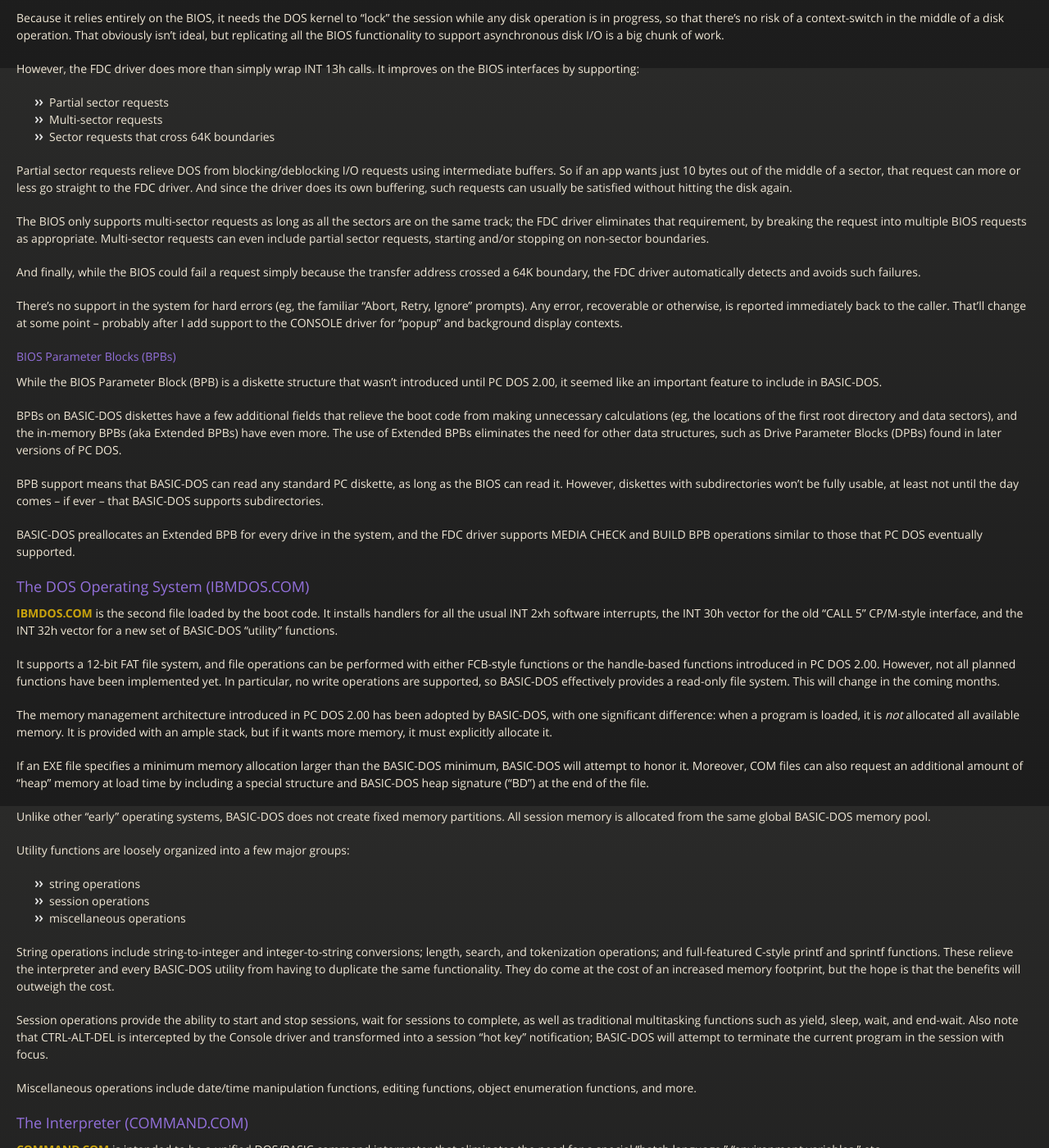
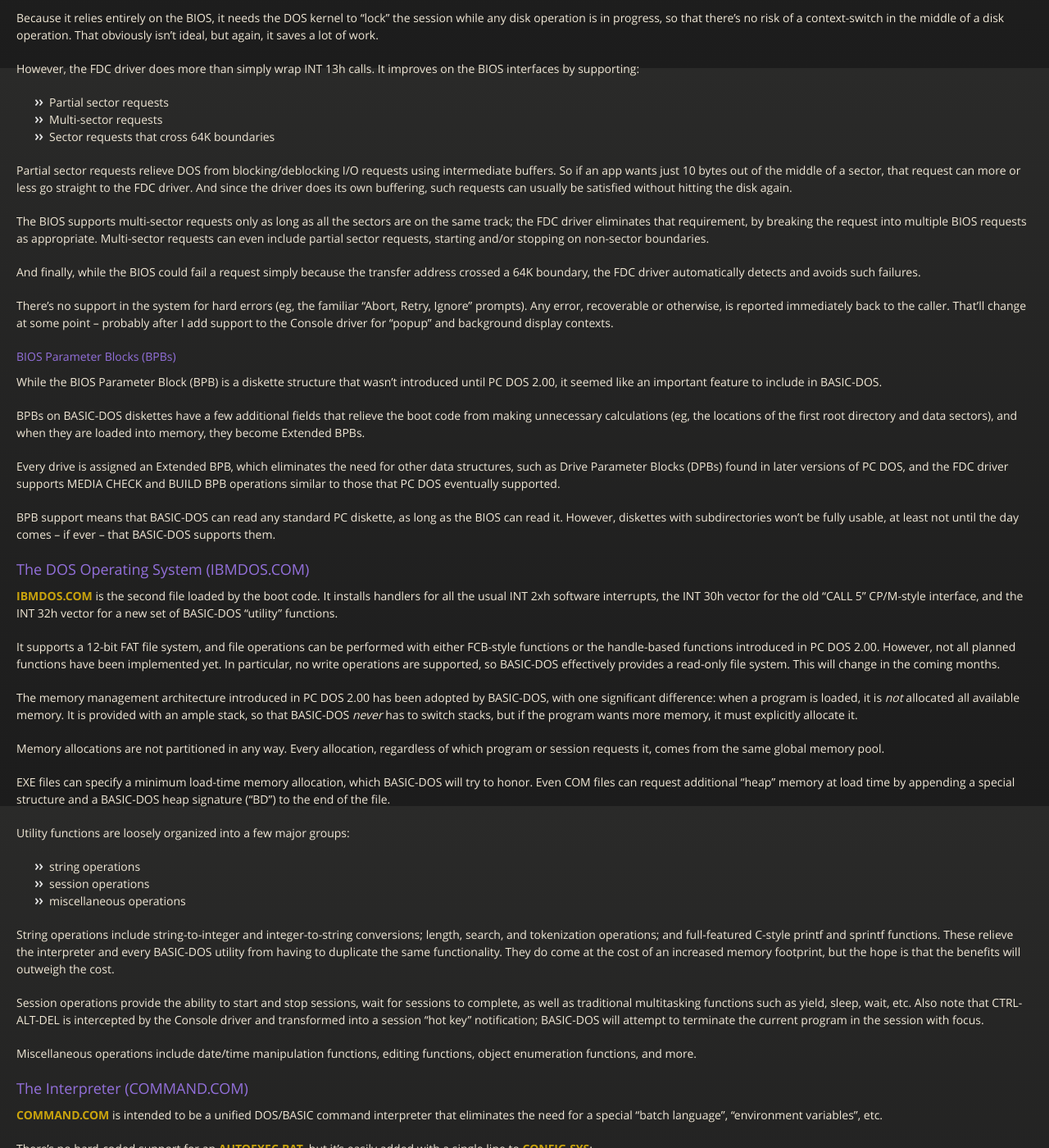
Before and after one commit to jeffpar/basicdos, a Jekyll site: the page built from blog/_posts/2020-12-12-conception.md, in a window 1280 px wide and 1400 px high, scrolled down 2617 px. Shown: the whole window at 82% size. Built offline with Jekyll 4.4.1, drawn with Linux system fonts in a browser that asks for light colours; some of the changed text lies outside the part shown.

Commit message:
More tweaks to the machine template

```diff
--- a/_includes/machine.html
+++ b/_includes/machine.html
@@ -269,7 +269,7 @@
   {%- endfor -%}
     </div>
   {%- if machine_debugger %}
-    <div class="pcjs-reference" style="padding-left:8px">[<a href="{{ machine_debugger }}" onclick="pcjsOnClick(this)">Debugger</a>]</div>
+    <div class="pcjs-reference" style="padding-left:8px">[<a href="{{ machine_debugger }}/" onclick="pcjsOnClick(this)">Debugger</a>]</div>
   {%- endif %}
     <div class="pcjs-copyright">
   {%- assign machine_name = machine_data.name | default: "PCjs Machines" %}
--- a/blog/_posts/2020-12-12-conception.md
+++ b/blog/_posts/2020-12-12-conception.md
@@ -57,11 +57,11 @@
 reports that it isn't needed (eg, if no serial or parallel adapter is present),
 then the driver is discarded.
 
-If you type the `MEM /D` command, you'll see that BASIC-DOS most of the
+If you type the `MEM /D` command, you'll see that BASIC-DOS has most of the
 usual built-in DOS device drivers, although the only ones that really do
 much at this point are:
 
-  - CON (ie, a unified screen and keyboard driver)
+  - CON (combined screen and keyboard driver)
   - COM1, COM2, etc.
   - CLOCK$
   - FDC$ (yes, BASIC-DOS block drivers can have names, too)
@@ -155,15 +155,13 @@
 
 This is a block device driver specifically designed for the IBM PC's floppy
 drive controller.  However, unlike the Console and Serial drivers, it does *not*
-currently support asynchronous I/O.  I didn't feel like taking on that work
-just yet, so it's largely just a wrapper for the BIOS INT 13h READ and WRITE
-functions.
+currently support asynchronous I/O.  I didn't feel like taking on that work,
+so it's largely just a wrapper for the BIOS INT 13h READ and WRITE functions.
 
 Because it relies entirely on the BIOS, it needs the DOS kernel to "lock"
 the session while any disk operation is in progress, so that there's no risk
 of a context-switch in the middle of a disk operation.  That obviously isn't
-ideal, but replicating all the BIOS functionality to support asynchronous disk
-I/O is a big chunk of work.
+ideal, but again, it saves a lot of work.
 
 However, the FDC driver does more than simply wrap INT 13h calls.  It improves
 on the BIOS interfaces by supporting:
@@ -178,7 +176,7 @@
 since the driver does its own buffering, such requests can usually be satisfied
 without hitting the disk again.
 
-The BIOS only supports multi-sector requests as long as all the sectors are
+The BIOS supports multi-sector requests only as long as all the sectors are
 on the same track; the FDC driver eliminates that requirement, by breaking
 the request into multiple BIOS requests as appropriate.  Multi-sector requests
 can even include partial sector requests, starting and/or stopping on
@@ -191,7 +189,7 @@
 There's no support in the system for hard errors (eg, the familiar "Abort,
 Retry, Ignore" prompts).  Any error, recoverable or otherwise, is reported
 immediately back to the caller.  That'll change at some point -- probably after
-I add support to the CONSOLE driver for "popup" and background display contexts.
+I add support to the Console driver for "popup" and background display contexts.
 
 #### BIOS Parameter Blocks (BPBs)
 
@@ -201,18 +199,18 @@
 
 BPBs on BASIC-DOS diskettes have a few additional fields that relieve the boot
 code from making unnecessary calculations (eg, the locations of the first root
-directory and data sectors), and the in-memory BPBs (aka Extended BPBs) have
-even more.  The use of Extended BPBs eliminates the need for other data structures,
-such as Drive Parameter Blocks (DPBs) found in later versions of PC DOS.
+directory and data sectors), and when they are loaded into memory, they
+become Extended BPBs.
+
+Every drive is assigned an Extended BPB, which eliminates the need for other
+data structures, such as Drive Parameter Blocks (DPBs) found in later versions
+of PC DOS, and the FDC driver supports MEDIA CHECK and BUILD BPB operations
+similar to those that PC DOS eventually supported.
 
 BPB support means that BASIC-DOS can read any standard PC diskette, as long as
 the BIOS can read it.  However, diskettes with subdirectories won't be fully
 usable, at least not until the day comes -- if ever -- that BASIC-DOS supports
-subdirectories.
-
-BASIC-DOS preallocates an Extended BPB for every drive in the system, and
-the FDC driver supports MEDIA CHECK and BUILD BPB operations similar to those
-that PC DOS eventually supported.
+them.
 
 ### The DOS Operating System (IBMDOS.COM)
 
@@ -229,17 +227,17 @@
 
 The memory management architecture introduced in PC DOS 2.00 has been adopted
 by BASIC-DOS, with one significant difference: when a program is loaded, it is
-*not* allocated all available memory.  It is provided with an ample stack, but
-if it wants more memory, it must explicitly allocate it.
+*not* allocated all available memory.  It is provided with an ample stack, so
+that BASIC-DOS *never* has to switch stacks, but if the program wants more
+memory, it must explicitly allocate it.
 
-If an EXE file specifies a minimum memory allocation larger than the
-BASIC-DOS minimum, BASIC-DOS will attempt to honor it.  Moreover, COM files can
-also request an additional amount of "heap" memory at load time by including a
-special structure and BASIC-DOS heap signature ("BD") at the end of the file.
+Memory allocations are not partitioned in any way.  Every allocation, regardless
+of which program or session requests it, comes from the same global memory pool.
 
-Unlike other "early" operating systems, BASIC-DOS does not create fixed memory
-partitions.  All session memory is allocated from the same global BASIC-DOS
-memory pool.
+EXE files can specify a minimum load-time memory allocation, which BASIC-DOS
+will try to honor.  Even COM files can request additional "heap" memory at load
+time by appending a special structure and a BASIC-DOS heap signature ("BD") to
+the end of the file.
 
 Utility functions are loosely organized into a few major groups:
 
@@ -256,9 +254,9 @@
 
 Session operations provide the ability to start and stop sessions, wait for
 sessions to complete, as well as traditional multitasking functions such as
-yield, sleep, wait, and end-wait.  Also note that CTRL-ALT-DEL is intercepted
-by the Console driver and transformed into a session "hot key" notification;
-BASIC-DOS will attempt to terminate the current program in the session with focus.
+yield, sleep, wait, etc.  Also note that CTRL-ALT-DEL is intercepted by the
+Console driver and transformed into a session "hot key" notification; BASIC-DOS
+will attempt to terminate the current program in the session with focus.
 
 Miscellaneous operations include date/time manipulation functions, editing
 functions, object enumeration functions, and more.
@@ -266,7 +264,7 @@
 ### The Interpreter (COMMAND.COM)
 
 **COMMAND.COM** is intended to be a unified DOS/BASIC command interpreter
-that eliminates the need for a special "batch language," "environment variables,"
+that eliminates the need for a special "batch language", "environment variables",
 etc.
 
 There's no hard-coded support for an **AUTOEXEC.BAT**, but it's easily
@@ -301,9 +299,9 @@
 to hold all the piped output, and the filters were run sequentially rather than
 in parallel.
 
-BASIC-DOS is free from those limitations, and the amount of piped data can be
-unlimited.
+BASIC-DOS is free of those limitations.  No disk operations are required,
+and the amount of piped data can be *unlimited*.
 
-Try the `HELP` command for a list of commands implemented so far.
+See the `HELP` command for a list of commands implemented so far.
 
 ### To Be Continued...
```
Also changed, not shown: other parts of blog/_posts/2020-12-12-conception.md (+2 -2 lines), blog/_posts/2020-05-17-inception.md (+3 -3 lines), demos/README.md (+1 -1 lines), demos/dual/README.md (+1 -1 lines), demos/dual/multi/README.md (+1 -1 lines), preview/part2/README.md (+4 -4 lines), preview/part5/README.md (+4 -5 lines).
